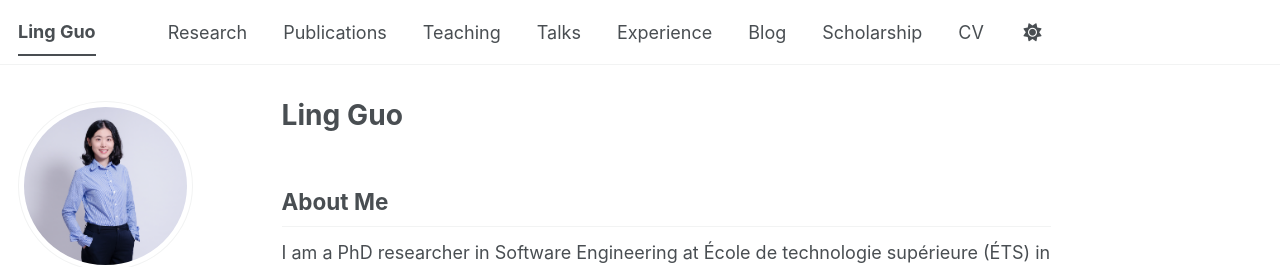
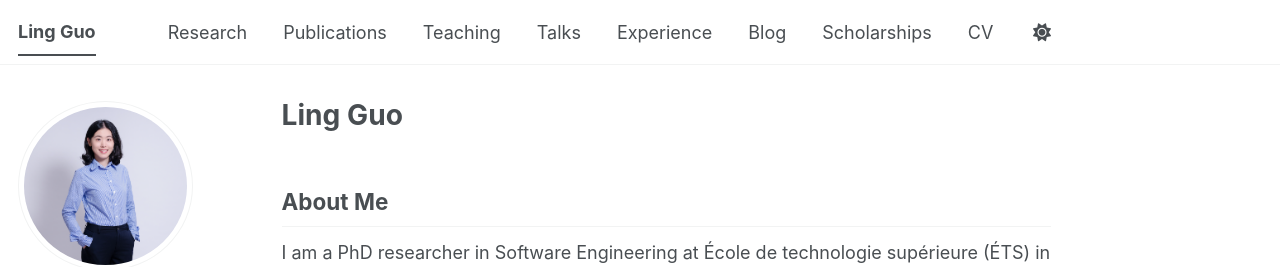
Before and after one commit to lingguo-research/lingguo-research.github.io, a Jekyll site: the page built from _pages/about.md, in a window 1280 px wide. Shown: the top 267 px of the page. Built offline with Jekyll 4.4.1, drawn with Linux system fonts in a browser that asks for light colours; a style sheet for code colours, icons or effects is not loaded.

Commit message:
Update navigation.yml

```diff
--- a/_data/navigation.yml
+++ b/_data/navigation.yml
@@ -26,8 +26,8 @@ main:
   - title: "Blog"
     url: /blog/
 
-  - title: "Scholarship"
-    url: /scholarship/
+  - title: "Scholarships"
+    url: /scholarships/
 
 
   - title: "CV"
```
